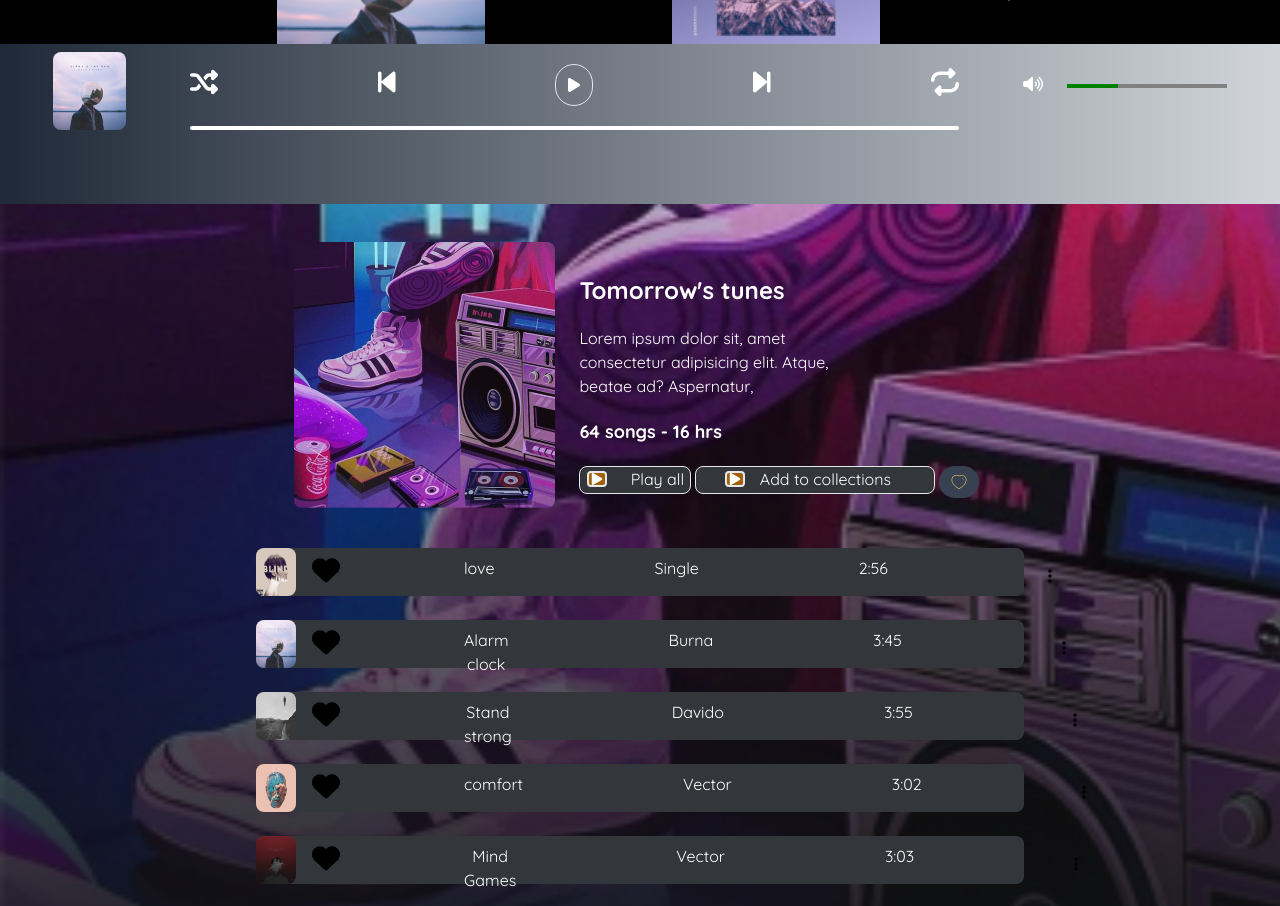
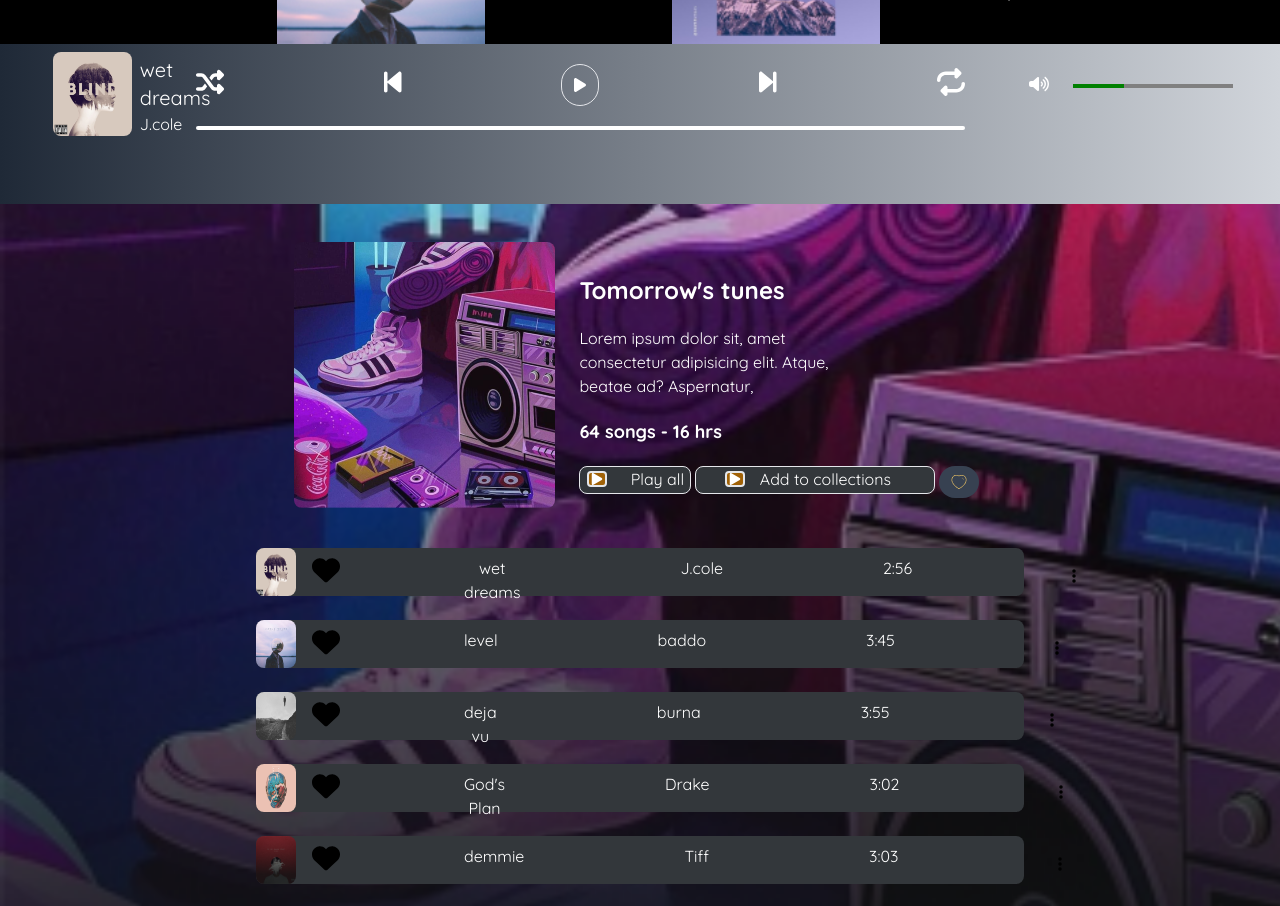
Before and after one commit to Opeyemil-code/spotify, a React (Vite) app: page / in a window 1280 px wide. Shown: the part 660-1566 px from the top of the page. Built offline with nearby package versions, Linux system fonts and the light colour scheme.

Commit message:
i was able to implement previous button

```diff
--- a/src/album/playlist/Display.jsx
+++ b/src/album/playlist/Display.jsx
@@ -33,11 +33,11 @@ export default function Display(props) {
 
 
            <div className="text-white mt-2 font-quicksand bg-yellow-90 lg:w-60  text-center w-60">
-           <h1>{props.display.text}</h1>
+           <h1>{props.display.title}</h1>
            </div>
 
            <div className="mt-2 text-white lg:w-60">
-            <h1>{props.display.type}</h1>
+            <h1>{props.display.artiste}</h1>
            </div>
 
            <div className="mt-2 text-white">{props.display.duration}</div>
--- a/src/album/playlist/playData.jsx
+++ b/src/album/playlist/playData.jsx
@@ -8,55 +8,57 @@ export default [
         duration : '2:56',
         icon : '/icons/Viewchart/more-vertical.png',
         src : '/music/03WetDreamz-Copy.mp3',
+        artiste : 'J.cole',
+        title : 'wet dreams'
     },
     {
         id: 2,
         img : "/images/Rectangle14.png",
         favorite : '/icons/Heart.png',
-        text : 'Alarm clock',
-        type : 'Burna',
         duration : '3:45',
         icon : '/icons/Viewchart/more-vertical.png',
         src : '/music/1 - Another Level - Copy.mp3',
+        title : 'level',
+        artiste : 'baddo'
     },
     {
         id: 3,
         img : "/images/Rectangle16.png",
         favorite : '/icons/Heart.png',
-        text : 'Stand strong',
-        type : 'Davido',
         duration : '3:55',
         icon : '/icons/Viewchart/more-vertical.png',
         src : '/music/Burna_Boy_Deja_Vu_9jaflaver.com_.mp3',
+        title : 'deja vu',
+        artiste : 'burna'
     },
     {
         id: 4,
         img : "/images/Rectangle20.png",
         favorite : '/icons/Heart.png',
-        text : 'comfort',
-        type : 'Vector',
         duration : '3:02',
         icon : 'icons/Viewchart/more-vertical.png',
         src : "/music/Drake - God's Plan.mp3",
+        title : "God's Plan",
+        artiste : 'Drake'
     },
     {
         id: 5,
         img : "/images/Rectangle28.png",
         favorite : '/icons/Heart.png',
-        text : 'Mind Games',
-        type : 'Vector',
         duration : '3:03',
         icon : 'icons/Viewchart/more-vertical.png',
-        src : '/music/Demmie-Vee-–-Tiff.mp3'
+        src : '/music/Demmie-Vee-–-Tiff.mp3',
+        title : 'demmie',
+        artiste : 'Tiff'
     },
     {
         id: 6,
         img : "/images/Rectangle15.png",
         favorite : '/icons/Heart.png',
-        text : 'Mighty wine',
-        type : 'wizkid',
         duration : '2:56',
         icon : 'icons/Viewchart/more-vertical.png',
-        src : '/music/Cheque-Ft.-Davido-Wale-Zoom-Remix - Copy.mp3'
+        src : '/music/Cheque-Ft.-Davido-Wale-Zoom-Remix - Copy.mp3',
+        title : 'Zoom',
+        artiste : 'Cheque'
     }
 ]
--- a/src/playing/play.jsx
+++ b/src/playing/play.jsx
@@ -7,12 +7,15 @@ import Play from '/src/album/playlist/playData.jsx'
 
 export default function Playing(params) {
 
-    const [songs, setSong] = useState(Play)
+    const [Song, setSong] = useState(Play)
 
     const [isPlaying, setisPlaying] = useState(false);
 
     const [currentSong, setCurrentSong] = useState(Play[0])
 
+
+
+    /** FOR THE PAUSE AND PLAY FUNCTIONALITY */
 
     const audioEl = useRef()
 
@@ -26,15 +29,24 @@ export default function Playing(params) {
         }
     }
 
+   /*********************************************** */
 
-    let currentSongIndex = 0
+
+   /*** FOR THE PREV BUTTON  */
 
     function PrevBtn(params) {
-        if (currentSongIndex > 0 ) {
+        const index = Song.findIndex(x=>x.title === currentSong.title)
+        if (index == 0 ) {
+           setCurrentSong(Song[Song.length-1])
+
+        } else {
+            setCurrentSong(Song[index -1])
+        }
+    }
 
 
-        }
-    }
+
+
 
 
     function onPlaying(params) {
@@ -46,10 +58,20 @@ export default function Playing(params) {
     }
 
 
+  /*  const clickRef = useRef
+    function checkWidth(e) {
+        let width = clickRef.currrent.clientWidth;
+        const offset = e.nativeEvent.offsetX;
+
+        const divprogress = offset / width * 100
+        audioEl.current.currentTime = divprogress / 100 * currentSong.length
+    } */
+
+
   const style = {
     width: `${currentSong.progress+"%"}`,
     height : '4px',
-    backgroundColor : 'green'
+    backgroundColor : 'yellow'
   }
 
 
@@ -62,7 +84,7 @@ export default function Playing(params) {
      <main className="lg:flex flex-row w-11/12 mx-auto font-quicksand space-x-16 ">
 
        <div className="flex mt-2 flex-row space-x-2 lg:w-60 bg-green-30 w-60 bg-whit">
-         <img src="/images/Rectangle14.png" alt="" className="w-20 rounded-lg "/>
+         <img src={currentSong.img} alt="" className="w-20 rounded-lg "/>
          <div className="mt-1">
              <h1 className="text-xl">{currentSong.title}</h1>
              <p>{currentSong.artiste}</p>
@@ -76,7 +98,9 @@ export default function Playing(params) {
 
          <div className="flex flex-row lg:space-x-40 mt-4 mx-auto lg:ml-0 ml-48 space-x-4">
          <FontAwesomeIcon icon={faShuffle} className="lg:block hidden h-7 mt-1"/>
-         <FontAwesomeIcon icon={faBackwardStep} className="lg:block hidden h-7 mt-1"/>
+
+         <FontAwesomeIcon icon={faBackwardStep} className="lg:block hidden h-7 mt-1" onClick={PrevBtn}/>
+
          <div className="border px-3 py-2 rounded-full hover:bg-yellow-300" onClick={PlayingBtn}>
          {
              isPlaying ? <FontAwesomeIcon icon={faPause} className="h-5" onClick={PlayingBtn}/> : <FontAwesomeIcon icon={faPlay} onClick={PlayingBtn}/>
@@ -86,16 +110,19 @@ export default function Playing(params) {
          <FontAwesomeIcon icon={faRepeat} className="lg:block hidden h-7 mt-1"/>
          </div>
 
-         <div className="bg-white w-full h-1 rounded-full">
 
+        {/** Progress Bar Navigation here *************/}
+
+         <div className="bg-white w-full h-1 rounded-full lg:block hidden">
 
          <div className="bg-green-900 w-0 rounded-full" style={style}></div>
-
-
 
          </div>
 
        </div>
+
+       {/** ***************************** *************/}
+
 
 
        <div className="flex flex-row bg-green-20 w-96 mt-8 space-x-6">
```
